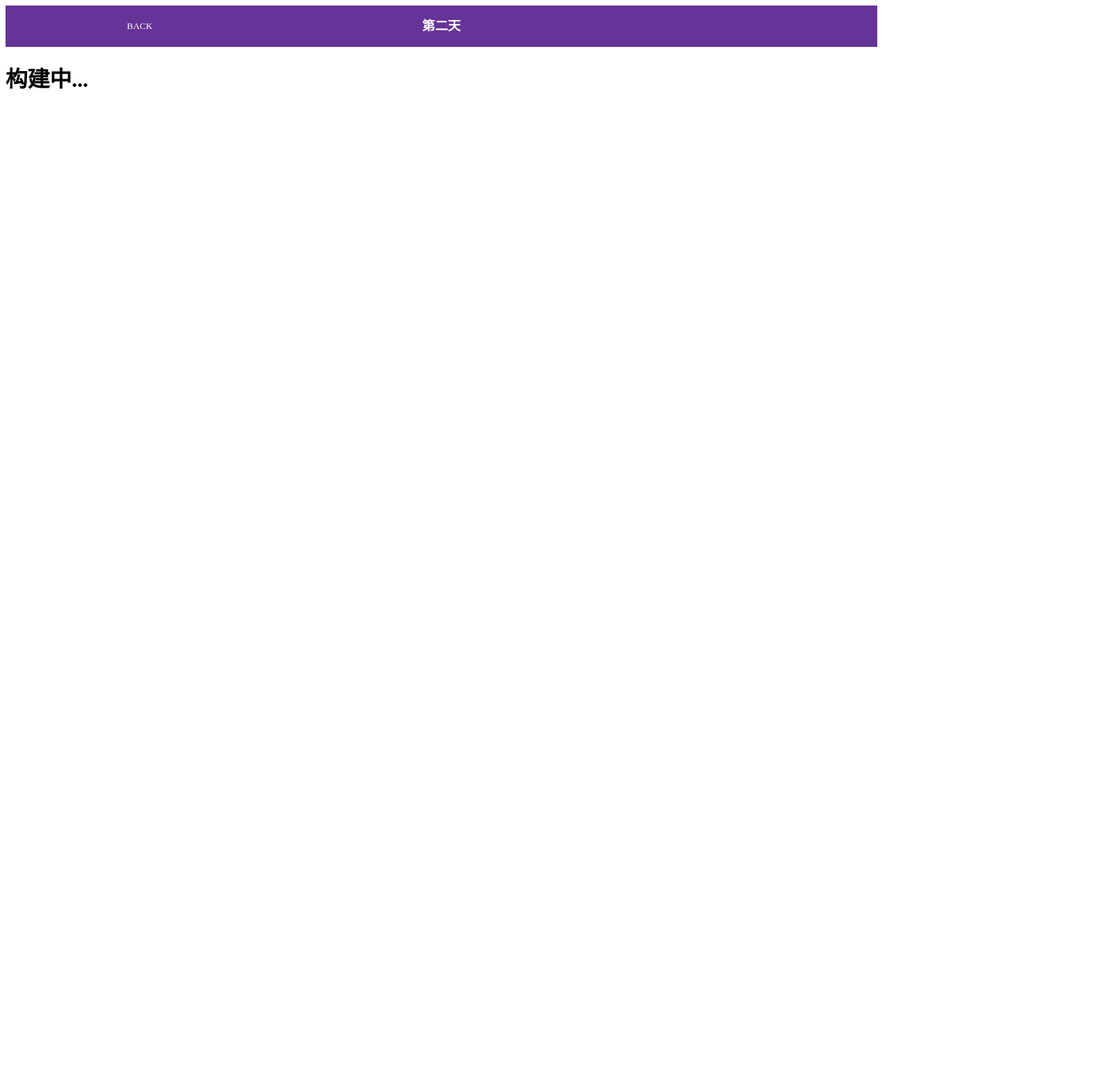
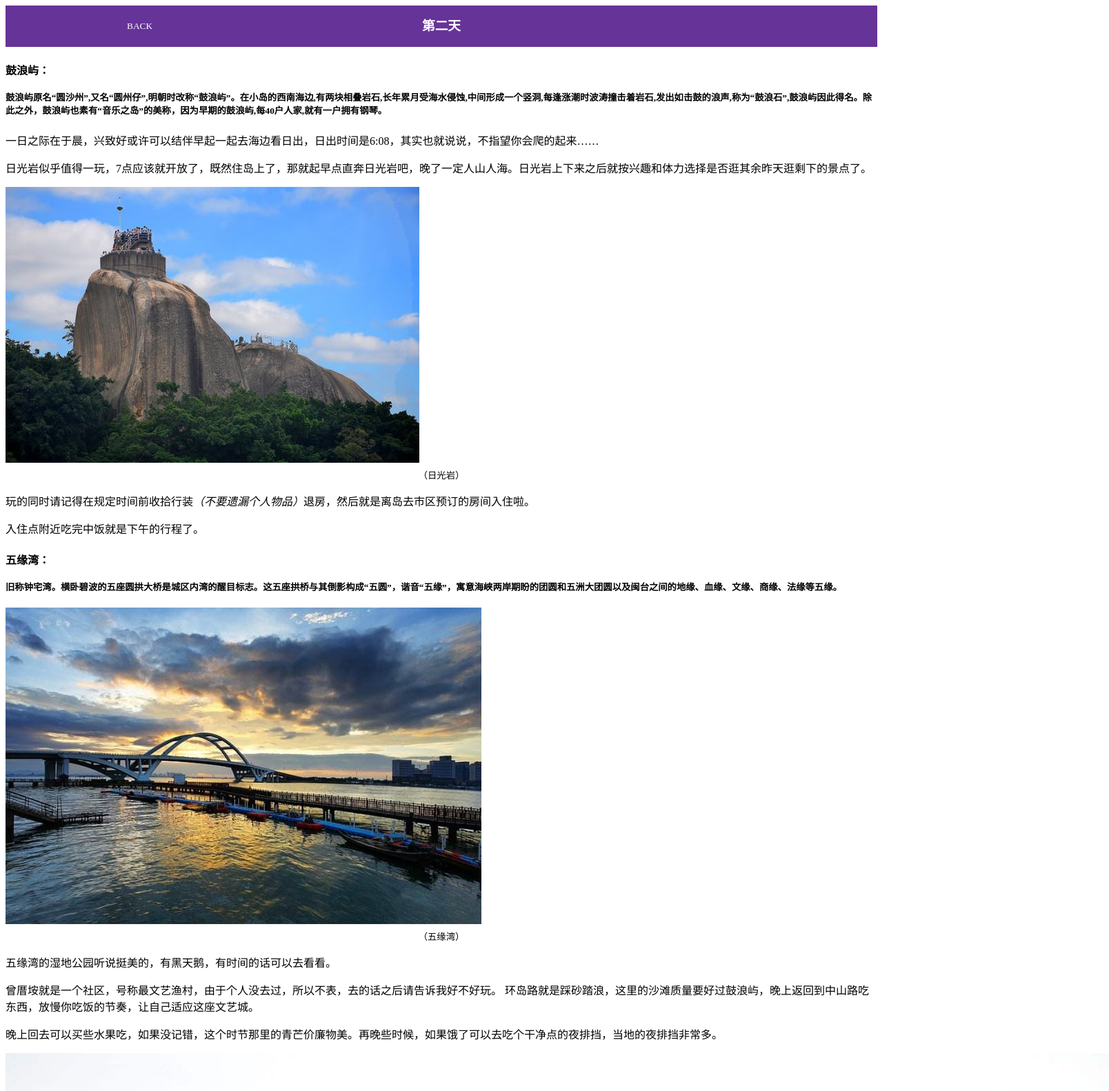
Before and after one commit to saury/show_case, a Gatsby site: page /day-2 in a window 1280 px wide. Shown: the top 1582 px of the page at 69% size, 1608 px wide, since content can reach past the window. Before the commit the page ends 800 px from the top, so only its background shows below. Built offline with nearby package versions, Linux system fonts and the light colour scheme; Gatsby itself is replaced by a stand-in of ours.

Commit message:
finish day 2

```diff
--- a/src/pages/day-2.js
+++ b/src/pages/day-2.js
@@ -3,11 +3,48 @@ import Link from 'gatsby-link'
 
 import Header from '../components/Header/index'
 
+const img1 = require('../images/day2/1.jpg');
+const img2 = require('../images/day2/2.jpg');
+const img3 = require('../images/day2/3.jpg');
+const img4 = require('../images/day2/4.jpg');
+const img5 = require('../images/day2/5.jpg');
+
 const DayTwo = () => (
   <div className="container">
     <Header title="第二天" back='/' />
     <div className="content">
-      <h1>构建中...</h1>
+      <h4>鼓浪屿：<br /><br />
+        <small>鼓浪屿原名“圆沙州”,又名“圆州仔”,明朝时改称“鼓浪屿”。在小岛的西南海边,有两块相叠岩石,长年累月受海水侵蚀,中间形成一个竖洞,每逢涨潮时波涛撞击着岩石,发出如击鼓的浪声,称为“鼓浪石”,鼓浪屿因此得名。除此之外，鼓浪屿也素有“音乐之岛”的美称，因为早期的鼓浪屿,每40户人家,就有一户拥有钢琴。</small></h4>
+
+      <p>一日之际在于晨，兴致好或许可以结伴早起一起去海边看日出，日出时间是6:08，其实也就说说，不指望你会爬的起来……</p>
+      <p>日光岩似乎值得一玩，7点应该就开放了，既然住岛上了，那就起早点直奔日光岩吧，晚了一定人山人海。日光岩上下来之后就按兴趣和体力选择是否逛其余昨天逛剩下的景点了。</p>
+      <img style={{ marginBottom: '8px', display: 'block' }} src={img1} />
+      <small style={{ marginBottom: '8px', textAlign: 'center', display: 'block' }}>（日光岩）</small>
+      <p>玩的同时请记得在规定时间前收拾行装<em>（不要遗漏个人物品）</em>退房，然后就是离岛去市区预订的房间入住啦。</p>
+      <p>入住点附近吃完中饭就是下午的行程了。</p>
+      <h4>
+        五缘湾：<br /><br />
+        <small>旧称钟宅湾。横卧碧波的五座圆拱大桥是城区内湾的醒目标志。这五座拱桥与其倒影构成“五圆”，谐音“五缘”，寓意海峡两岸期盼的团圆和五洲大团圆以及闽台之间的地缘、血缘、文缘、商缘、法缘等五缘。</small>
+      </h4>
+      <img style={{ marginBottom: '8px', display: 'block' }} src={img2} />
+      <small style={{ marginBottom: '8px', textAlign: 'center', display: 'block' }}>（五缘湾）</small>
+      <p>
+        五缘湾的湿地公园听说挺美的，有黑天鹅，有时间的话可以去看看。
+      </p>
+      <p>
+        曾厝垵就是一个社区，号称最文艺渔村，由于个人没去过，所以不表，去的话之后请告诉我好不好玩。
+        环岛路就是踩砂踏浪，这里的沙滩质量要好过鼓浪屿，晚上返回到中山路吃东西，放慢你吃饭的节奏，让自己适应这座文艺城。
+      </p>
+      <p>
+        晚上回去可以买些水果吃，如果没记错，这个时节那里的青芒价廉物美。再晚些时候，如果饿了可以去吃个干净点的夜排挡，当地的夜排挡非常多。
+      </p>
+      <img style={{ marginBottom: '8px', display: 'block' }} src={img3} />
+      <small style={{ marginBottom: '8px', textAlign: 'center', display: 'block' }}>（曾厝垵）</small>
+      <img style={{ marginBottom: '8px', display: 'block' }} src={img4} />
+      <small style={{ marginBottom: '8px', textAlign: 'center', display: 'block' }}>（环岛路）</small>
+      <img style={{ marginBottom: '8px', display: 'block' }} src={img5} />
+      <small style={{ marginBottom: '8px', textAlign: 'center', display: 'block' }}>（中山路）</small>
+
     </div>
   </div>
 )
--- a/src/pages/index.js
+++ b/src/pages/index.js
@@ -66,9 +66,8 @@ const IndexPage = () => (
         </li>
         <li>
           <Link
-            // to="/day-2/"
-            to="/"
-            style={{ color: "#ccc" }}>第2天</Link>
+            to="/day-2/"
+          >第2天</Link>
         </li>
         <li>
           <Link
```
Also changed, not shown: src/images/day2/1.jpg (added), src/images/day2/2.jpg (added), src/images/day2/3.jpg (added), src/images/day2/4.jpg (added), src/images/day2/5.jpg (added).
